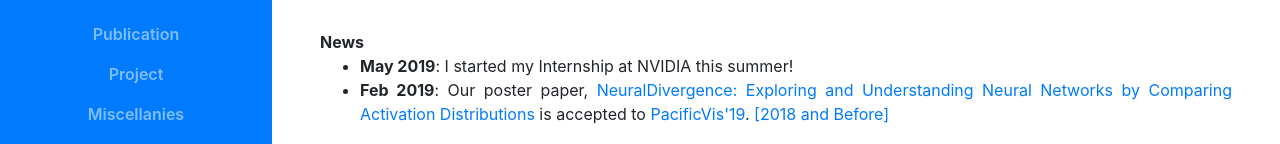
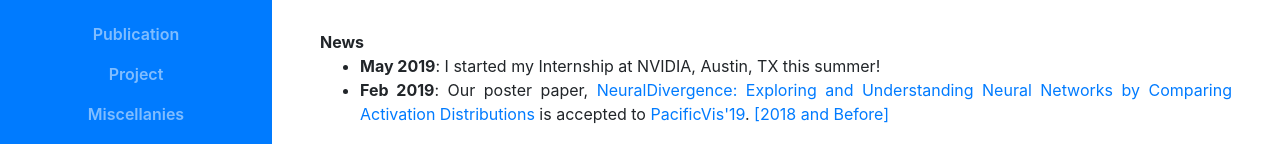
Before and after one commit to haekyu/haekyu.github.io, a website with bundled scripts: page index.html in a window 1280 px wide. Shown: the part 438-582 px from the top of the page. Built offline with nearby package versions, Linux system fonts and the light colour scheme; a web font is replaced by a local one.

```diff
--- a/index.html
+++ b/index.html
@@ -97,7 +97,7 @@
           <strong> News </strong>
           <div style="text-align:justify">
           <ul>
-            <li> <strong>May 2019</strong>: I started my Internship at NVIDIA this summer!
+            <li> <strong>May 2019</strong>: I started my Internship at NVIDIA, Austin, TX this summer!
             <li> <strong>Feb 2019</strong>: Our poster paper, <a href="https://datalab.snu.ac.kr/side/">NeuralDivergence: Exploring and Understanding Neural Networks by Comparing Activation Distributions</a> is accepted to <a href="http://research.cbs.chula.ac.th/pvis2019/">PacificVis'19</a>.
             <a href=#none onclick=this.nextSibling.style.display=(this.nextSibling.style.display=='none')?'block':'none';>
             [2018 and Before]
```
